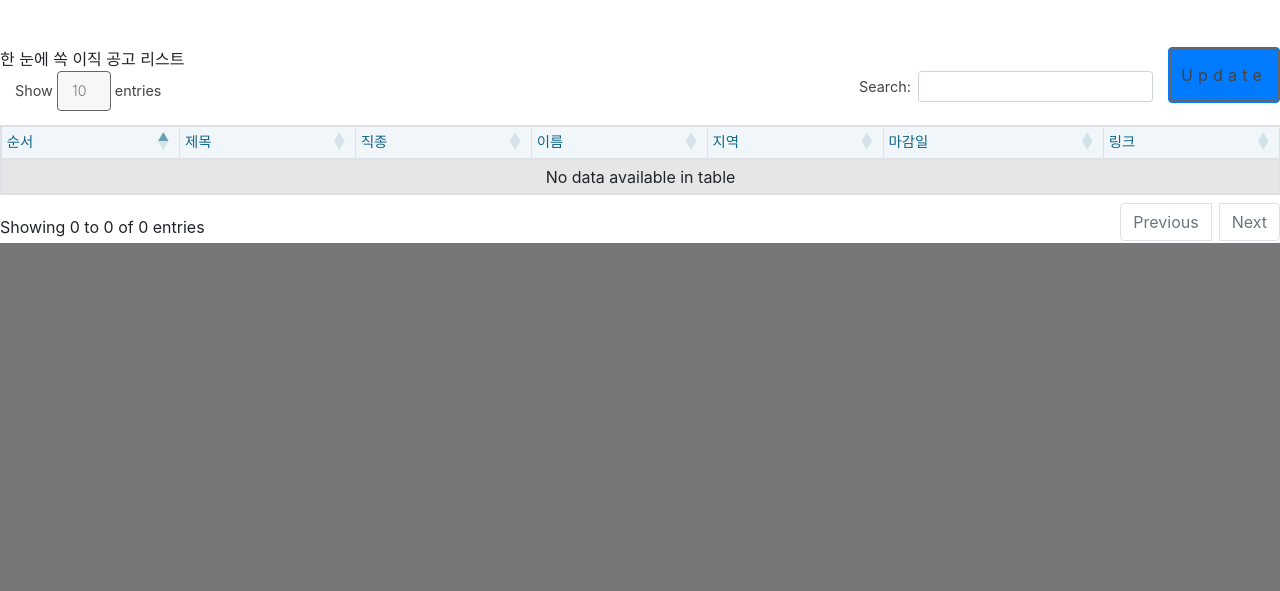
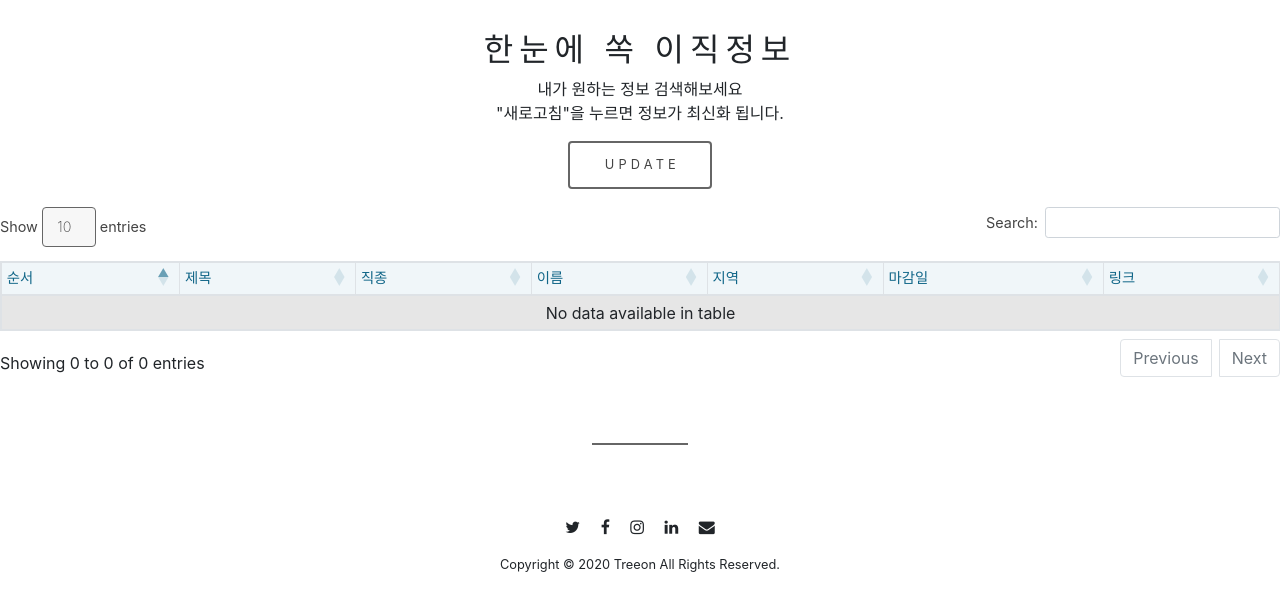
Before and after one commit to lucask92/sprata_project_treeon, a Flask app: page / in a window 1280 px wide. Shown: the part 601-1192 px from the top of the page. Before the commit the page ends 844 px from the top, so only its background shows below. Run offline with Flask 2, Linux system fonts and the light colour scheme; data that the repository does not hold is empty; some libraries are stand-ins or nearby versions; some web fonts are replaced.

Commit message:
css 메인 업데이트

```diff
--- a/templates/treeon_front.html
+++ b/templates/treeon_front.html
@@ -39,6 +39,7 @@
     $(document).ready(function () {
       $('#contents_add').html('');
       write_info();
+        alert("hi")
       $('#dtBasicExample').DataTable();
       $('.dataTables_length').addClass('bs-select');
     });
@@ -81,7 +82,7 @@
 <body>
   <header id="header" class="alt">
     <div class="inner">
-      <h1>Treeon ㅣ 한눈에 쏙 이직 정보</h1>
+      <h1>Treeon</h1>
       <p> 언제나 이직정보를 빠르게 확인하고 싶다면? <a href="https://treeon.me">Treeon</a></p>
     </div>
   </header>
@@ -95,13 +96,23 @@
       <h2> Treeon ㅣ 한눈에 쏙 이직 정보 </h2>
     </div> -->
 
-    <br></br>
+  <!-- CTA -->
+  <section id="cta" class="main special">
+    <h2> 한눈에 쏙 이직정보</h2>
+    <p>내가 원하는 정보 검색해보세요<br />
+      "새로고침"을 누르면 정보가 최신화 됩니다.</p>
+    <ul class="actions">
+      <li><button href="#" onclick="write_info()" type="button" class="button big"> Update</button></li>
+    </ul>
+  </section>
+
+  <!-- <br></br>
   <div>
     <span style="float:right;">
       <button onclick="write_info()" type="button" class="btn btn-primary"> Update </button>
     </span>
     <caption> 한 눈에 쏙 이직 공고 리스트 </caption>
-    </div>
+  </div> -->
 
   <!-- <table class="table" id="job_information"> -->
   <!-- 적용해야되는 테이블명-->
@@ -120,6 +131,19 @@
     <tbody id="contents_add">
     </tbody>
   </table>
+
+  <!-- Footer -->
+  <footer id="footer">
+    <ul class="icons">
+      <li><a href="#" class="icon fa-twitter"><span class="label">Twitter</span></a></li>
+      <li><a href="#" class="icon fa-facebook"><span class="label">Facebook</span></a></li>
+      <li><a href="#" class="icon fa-instagram"><span class="label">Instagram</span></a></li>
+      <li><a href="#" class="icon fa-linkedin"><span class="label">LinkedIn</span></a></li>
+      <li><a href="#" class="icon fa-envelope"><span class="label">Email</span></a></li>
+    </ul>
+    <p class="copyright">Copyright © 2020 Treeon All Rights Reserved.</p>
+  </footer>
+
   </div>
 </body>
 
```
Also changed, not shown: static/images/banner.jpg (added), static/images/pic01.jpg (added), static/images/pic02.jpg (added), static/images/pic03.jpg (added), static/images/pic04.jpg (added). Lines whose indentation alone changed are shown as unchanged.
